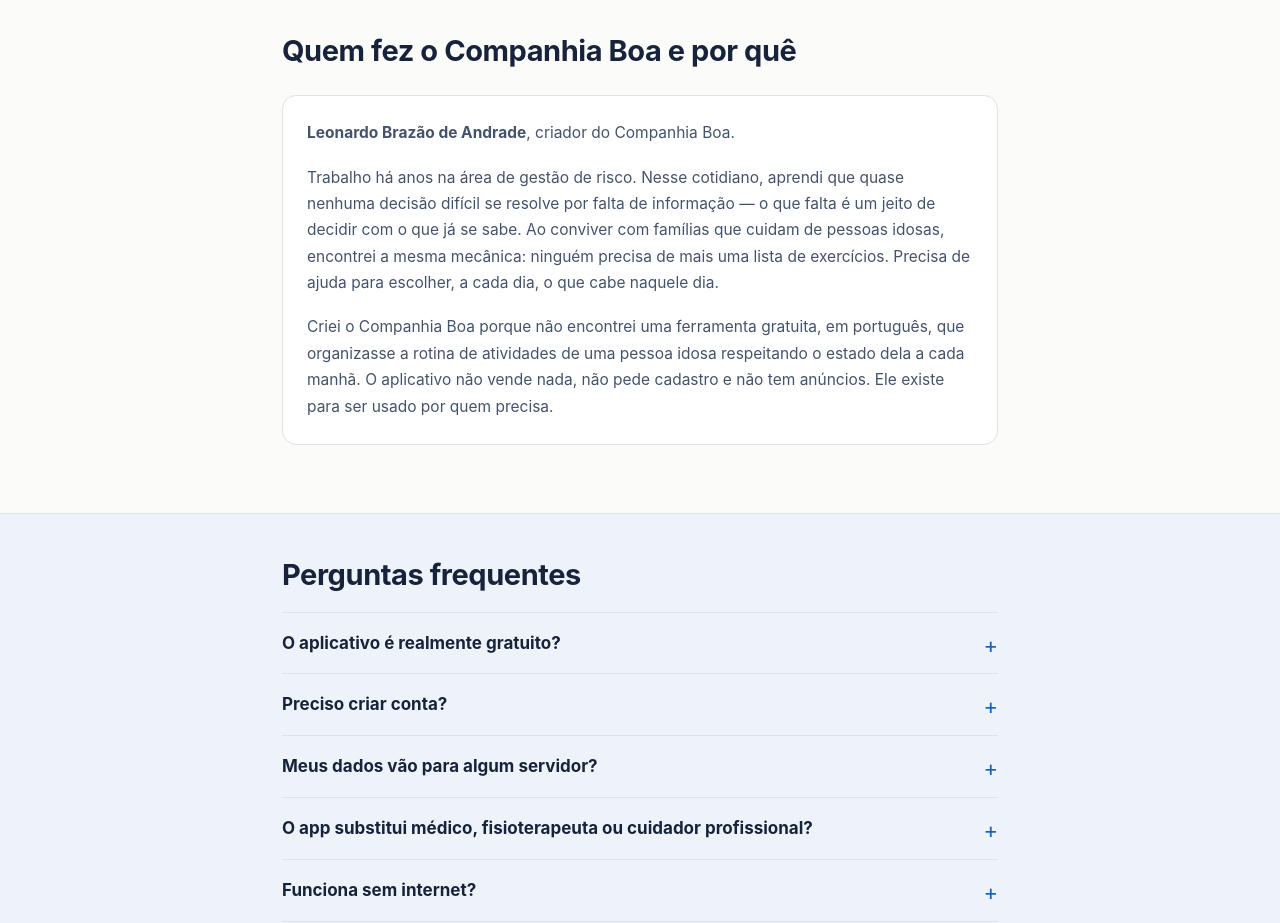
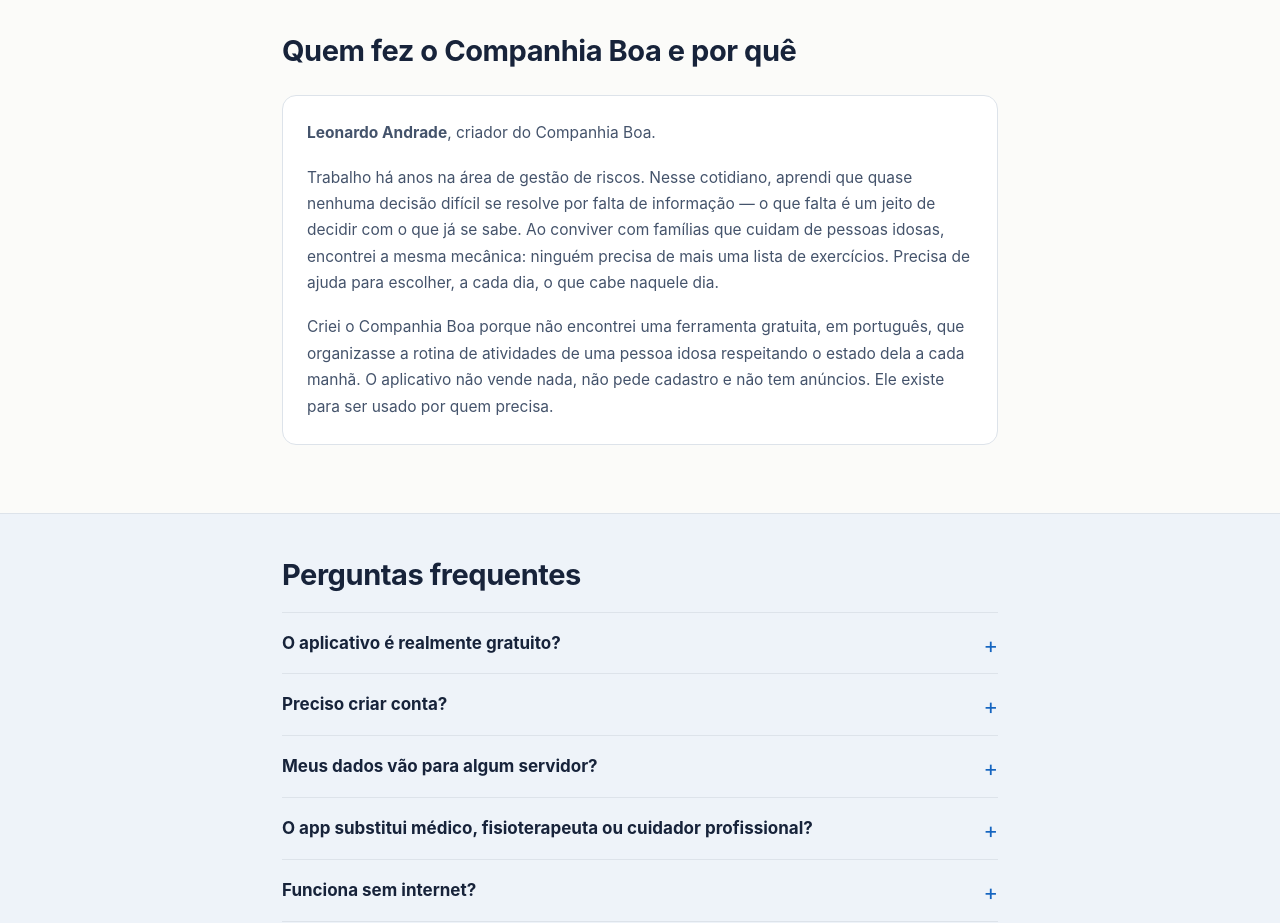
Before and after one commit to leoandradefr/companhiaboa, a plain HTML site: page index.html in a window 1280 px wide. Shown: the part 3720-4643 px from the top of the page. Drawn offline with Linux system fonts and the light colour scheme.

Commit message:
Update index.html

```diff
--- a/index.html
+++ b/index.html
@@ -230,8 +230,8 @@
 
       <div class="author">
         <div class="author-text">
-          <p><strong>Leonardo Brazão de Andrade</strong>, criador do Companhia Boa.</p>
-          <p>Trabalho há anos na área de gestão de risco. Nesse cotidiano, aprendi que quase nenhuma decisão difícil se resolve por falta de informação — o que falta é um jeito de decidir com o que já se sabe. Ao conviver com famílias que cuidam de pessoas idosas, encontrei a mesma mecânica: ninguém precisa de mais uma lista de exercícios. Precisa de ajuda para escolher, a cada dia, o que cabe naquele dia.</p>
+          <p><strong>Leonardo Andrade</strong>, criador do Companhia Boa.</p>
+          <p>Trabalho há anos na área de gestão de riscos. Nesse cotidiano, aprendi que quase nenhuma decisão difícil se resolve por falta de informação — o que falta é um jeito de decidir com o que já se sabe. Ao conviver com famílias que cuidam de pessoas idosas, encontrei a mesma mecânica: ninguém precisa de mais uma lista de exercícios. Precisa de ajuda para escolher, a cada dia, o que cabe naquele dia.</p>
           <p>Criei o Companhia Boa porque não encontrei uma ferramenta gratuita, em português, que organizasse a rotina de atividades de uma pessoa idosa respeitando o estado dela a cada manhã. O aplicativo não vende nada, não pede cadastro e não tem anúncios. Ele existe para ser usado por quem precisa.</p>
         </div>
       </div>
```
